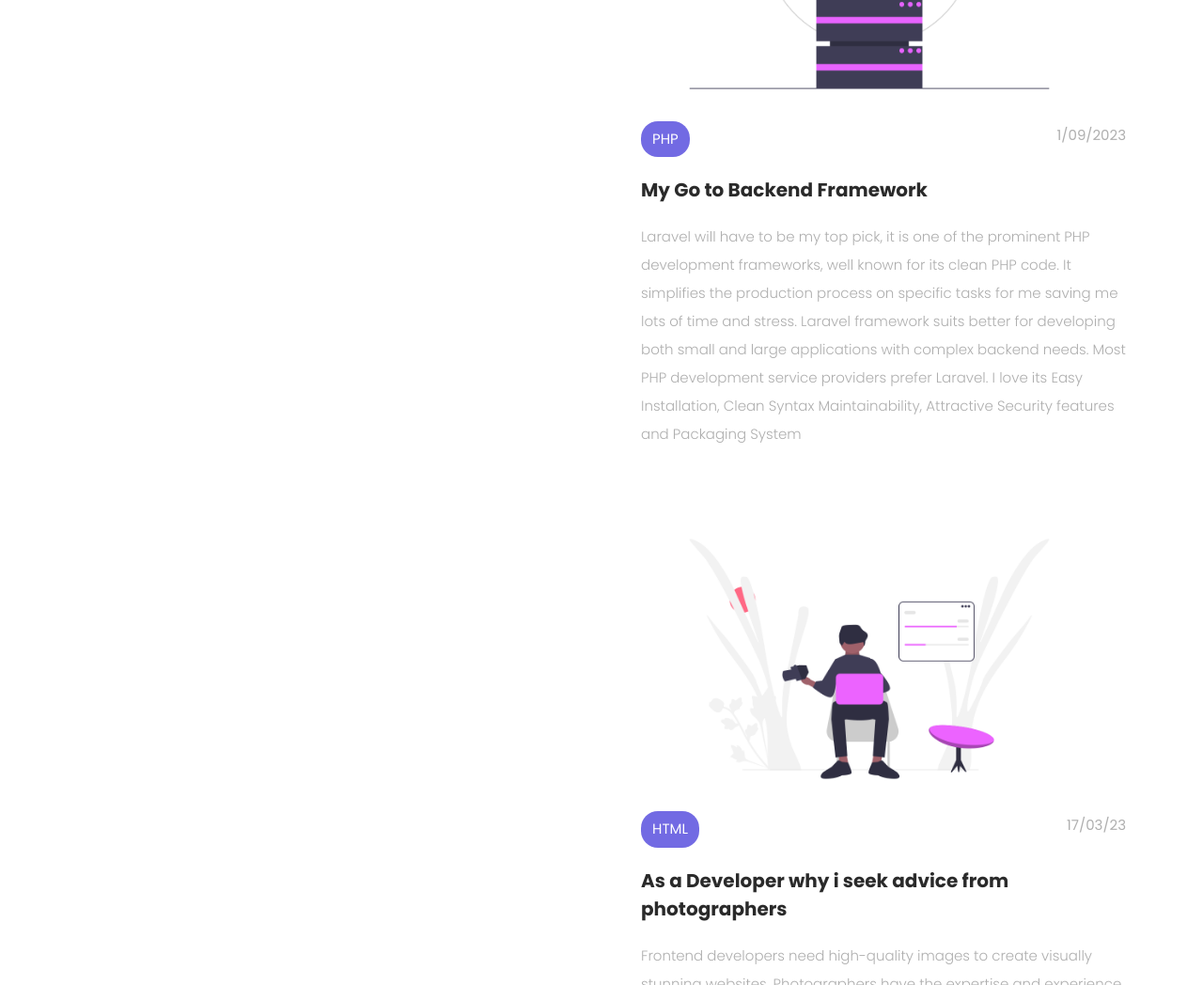
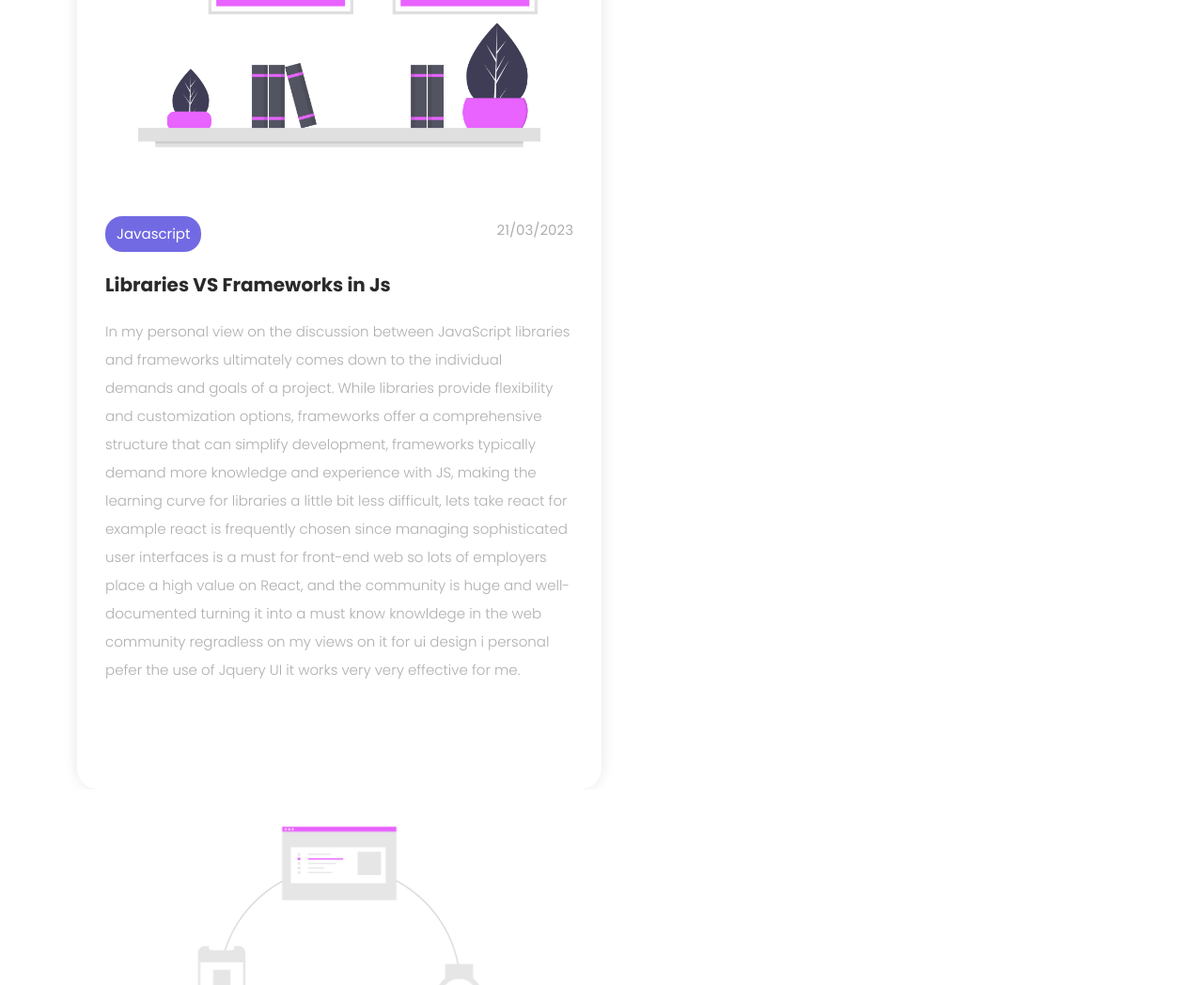
Before and after one commit to Gigx267/Kelechi-Portfilo-Site-, a plain HTML site: page index.html in a window 1280 px wide. Shown: the part 5880-6928 px from the top of the page at 94% size. Drawn offline with Linux system fonts and the light colour scheme.

Commit message:
Update index.html

```diff
--- a/index.html
+++ b/index.html
@@ -1,3 +1,4 @@
+
 <!DOCTYPE html>
 <html lang="en">
 
@@ -77,7 +78,7 @@
           <nav class="main-nav">
             <!-- ***** Logo Start ***** -->
             <a href="" class="logo">
-              <img src="l6.PNG" style="height: 15vh; border-radius: 100rem;">
+              <img src="l6.PNG" style="height: 6vh; border-radius: 100rem;">
             </a>
             </a>
             <!-- ***** Logo End ***** -->
@@ -523,7 +524,7 @@
       <div class="row">
         <div class="col-lg-4 offset-lg-4  wow fadeInDown" data-wow-duration="1s" data-wow-delay="0.3s">
           <div class="section-heading">
-            <h6>Tales of a Softawre Programmer </h6>
+            <h6>Tales of a Software Programmer </h6>
             <h4>Check My Blog <em>Posts</em></h4>
             <div class="line-dec"></div>
           </div>
@@ -545,34 +546,40 @@
             </div>
           </div>
         </div>
-        <div class="col-lg-6 wow fadeInUp" data-wow-duration="1s" data-wow-delay="0.3s">
-          <div class="blog-posts">
-            <div class="row">
-              <div class="col-lg-12">
-                <div class="post-item">
+
+      </div>
+      <div class="col-lg-6 show-up wow fadeInUp" data-wow-duration="1s" data-wow-delay="0.3s">
+        <div class="blog-post">
           <div class="thumb">
             <a href="#"><img src="r3.png" alt=""></a>
           </div>
-                  <div class="right-content">
-                    <span class="category">JAVASCRIPT</span>
-                    <span class="date">21/04/2023</span>
-                    <a href="#"><h4>JavaScript Libraries vs Frameworks  </h4></a>
-                    <p>In my personal view on  the discussion between JavaScript libraries and frameworks ultimately comes down to the individual demands and goals of a project. While libraries provide flexibility and customization options, frameworks offer a
+          <div class="down-content">
+            <span class="category">Javascript  </span>
+            <span class="date">21/03/2023</span>
+            <a href="#"><h4>Libraries VS Frameworks in Js <h4></a>
+            <p> In my personal view on  the discussion between JavaScript libraries and frameworks ultimately comes down to the individual demands and goals of a project. While libraries provide flexibility and customization options, frameworks offer a
               comprehensive structure that can simplify development, frameworks typically demand more knowledge and experience with JS, making the learning curve for libraries a little bit less difficult, lets take react for example
               react is frequently chosen since managing sophisticated user interfaces is a must for front-end web so lots  of employers place a high value on React, and the community is huge and well-documented turning it into a must know knowldege in the web community regradless on my views on it for ui design i personal pefer the use of Jquery UI
              it works very very effective for me.  </p>
+            <span class="author"><img src="" alt=""></span>
+            <div></div>
           </div>
         </div>
       </div>
-              <div class="col-lg-12">
-                <div class="post-item">
+
+
+              <div class="col-lg-6 show-up wow fadeInUp" data-wow-duration="1s" data-wow-delay="0.3s">
+                <div class="blog-post">
+
+                  </div>
+                  <div class="down-content">
                     <div class="thumb">
                       <a href="#"><img src="r2.png" alt=""></a>
           </div>
-                  <div class="right-content">
-                    <span class="category">PHP</span>
-                    <span class="date">1/09/2023</span>
-                    <a href="#"><h4>My Go to Backend Framework </h4></a>
+          <div class="down-content">
+            <span class="category">PHP  </span>
+            <span class="date">21/03/2023</span>
+                      <a href="#"><h4>My go to Backend Framework  </h4></a>
                       <p>Laravel will have to be my top pick, it is one of the prominent PHP development frameworks, well known for its clean PHP code. It simplifies the production process on specific tasks for me saving me lots of time and stress. Laravel  framework suits better for developing both small and large applications with complex backend needs. Most PHP development service providers prefer Laravel.
 
                         I love its
@@ -581,17 +588,31 @@
                         Attractive Security features and
                         Packaging System  </p>
                     </div>
+                    <div></div>
                   </div>
                 </div>
+              </div>
+
+            </div>
+
+            <div class="col-lg-6 show-up wow fadeInUp" data-wow-duration="1s" data-wow-delay="0.3s">
+
+              <div class="col-lg-6 wow fadeInUp" data-wow-duration="1s" data-wow-delay="0.3s">
+                <div class="blog-posts">
+                  <div class="row">
                     <div class="col-lg-12">
-                <div class="post-item last-post-item">
+                      <div class="post-item">
                         <div class="thumb">
+
+
+
+
                     <a href="#"><img src="s5.png" alt=""></a>
                   </div>
                   <div class="right-content">
                     <span class="category">HTML </span>
                     <span class="date">17/03/23 </span>
-                    <a href="#"><h4>As a Developer why i seek advice from photographers</h4></a>
+                    <a href="#"><h4>Why i seek advice from photographers as a developer</h4></a>
                     <p>Frontend developers need high-quality images to create visually stunning websites. Photographers have the expertise and experience to capture high-quality images that can be used in various aspects of website design, Brand identity is essential, and images play a significant role in conveying the brand's message. Working with a photographer can help frontend developers create a consistent visual identity that aligns with the brand. This helps to create a stronger connection with the target audience and reinforces the brand message.
 
                       </p>
```
Lines whose indentation alone changed are shown as unchanged.
